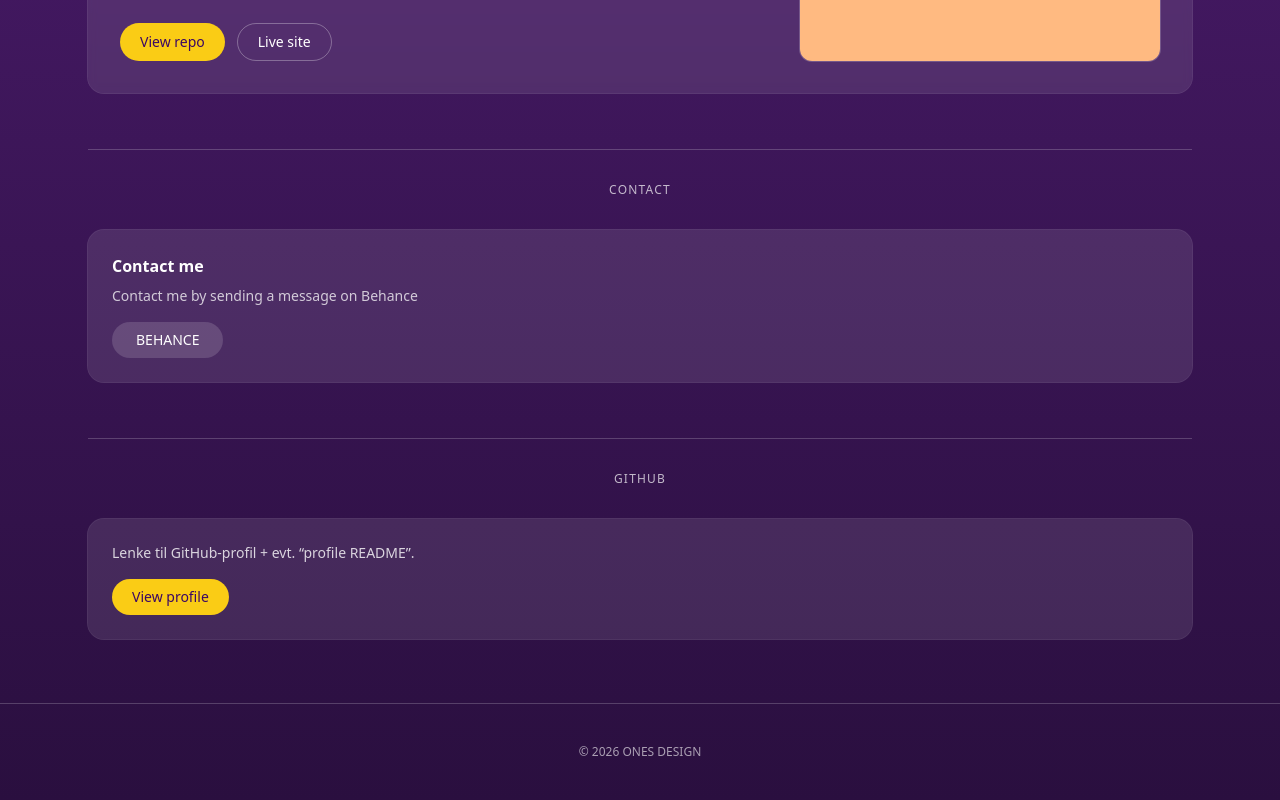
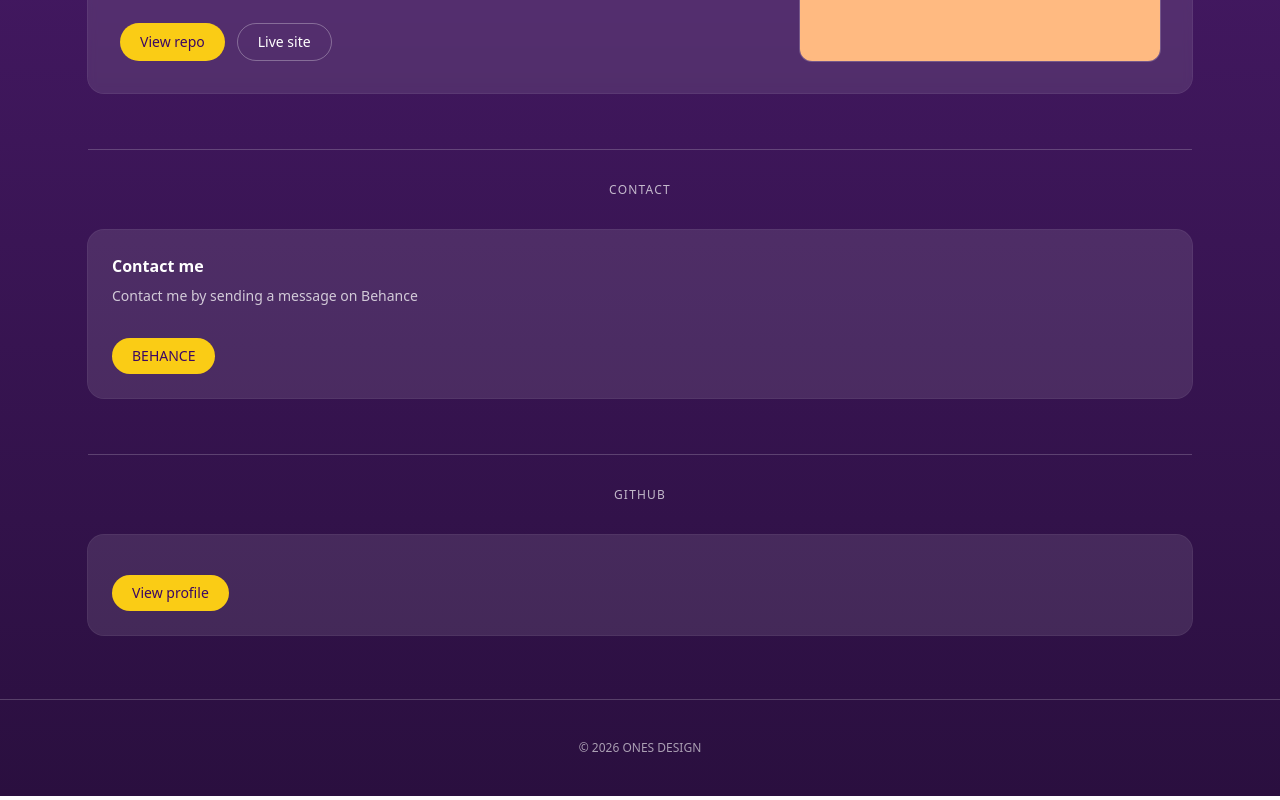
Before and after one commit to KineOnes/portfolio-2, a React (Vite) app: page / in a window 1280 px wide. Shown: the part 1422-2222 px from the top of the page. Built offline with nearby package versions, Linux system fonts and the light colour scheme.

Commit message:
Add color to behance btn

```diff
--- a/src/pages/Home.jsx
+++ b/src/pages/Home.jsx
@@ -113,13 +113,14 @@ export default function Home() {
 
           <div className="mt-4 flex flex-wrap gap-3">
           <a
-  href="https://www.behance.net/kineonesv"
-  target="_blank"
-  rel="noopener noreferrer"
-  className="inline-flex items-center justify-center rounded-full bg-white/15 px-6 py-2 text-sm hover:bg-white/20"
->
-  BEHANCE
-</a>
+            href="https://www.behance.net/DITTBRUKERNAVN"
+            target="_blank"
+            rel="noreferrer"
+            className="mt-4 inline-flex rounded-full bg-yellow-400 px-5 py-2 text-sm font-medium text-purple-950 hover:bg-yellow-300"
+          >
+            BEHANCE
+          </a>
+
 
 
           </div>
@@ -135,9 +136,7 @@ export default function Home() {
         </div>
 
         <div className="mt-8 rounded-2xl bg-white/10 p-6 ring-1 ring-white/15">
-          <p className="text-sm text-white/80">
-            Lenke til GitHub-profil + evt. “profile README”.
-          </p>
+
 
           <a
             className="mt-4 inline-flex rounded-full bg-yellow-400 px-5 py-2 text-sm font-medium text-purple-950 hover:bg-yellow-300"
```
